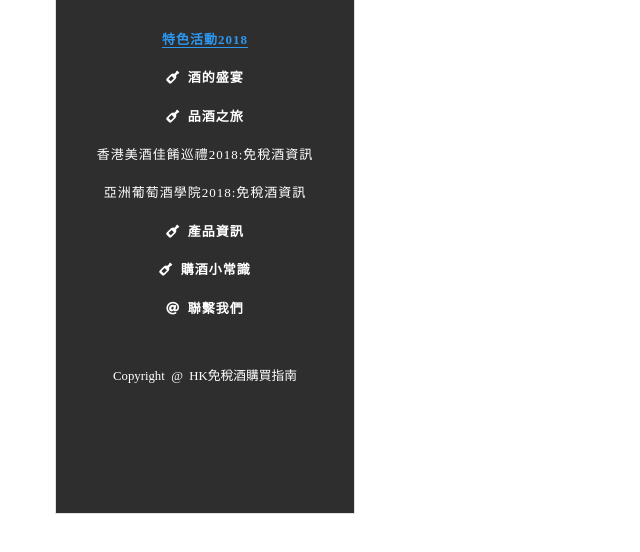
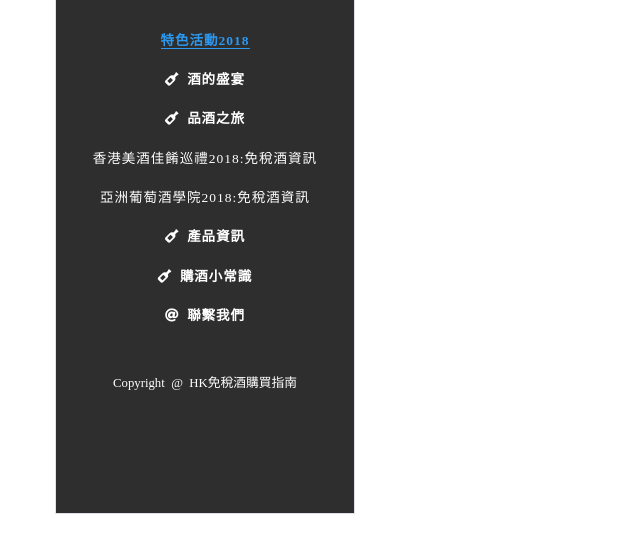
Before and after one commit to huadan52d/FINAL-PROJECT, a website with bundled scripts: page home.html in a window 1280 px wide. Shown: the part 286-838 px from the top of the page, without its empty margins (0-640 px from the left). Built offline with nearby package versions, Linux system fonts and the light colour scheme; files whose address does not match are found by name; a web font is replaced by a local one.

Commit message:
Update style.css

```diff
--- a/css_UI/style.css
+++ b/css_UI/style.css
@@ -156,7 +156,7 @@ figure {
         margin: 0 0 15px 0;
         padding: 0;
         list-style: none;
-        font-size: 13px;
+        font-size: 13.5px;
         font-weight: 500;
         text-transform: uppercase;
         letter-spacing: 1px; }
```
